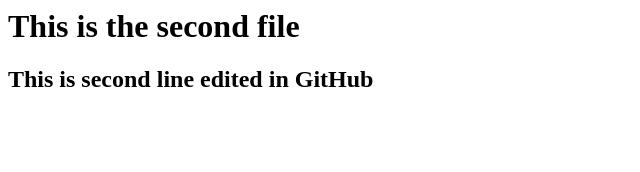
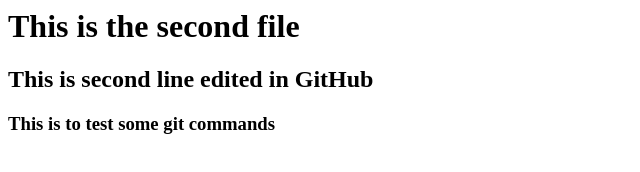
Before and after one commit to devopsvelu/vetri_dec_repo_2025, a plain HTML site: page index.html in a window 1280 px wide. Shown: the whole page, without its empty margins (0-640 px from the left). Drawn offline with Linux system fonts and the light colour scheme.

Commit message:
Fith commit and updated index file

```diff
--- a/index.html
+++ b/index.html
@@ -1,2 +1,3 @@
 <h1> This is the second file </h2>
 <h2> This is second line edited in GitHub </h2>
+<h3> This is to test some git commands </h3>
```
